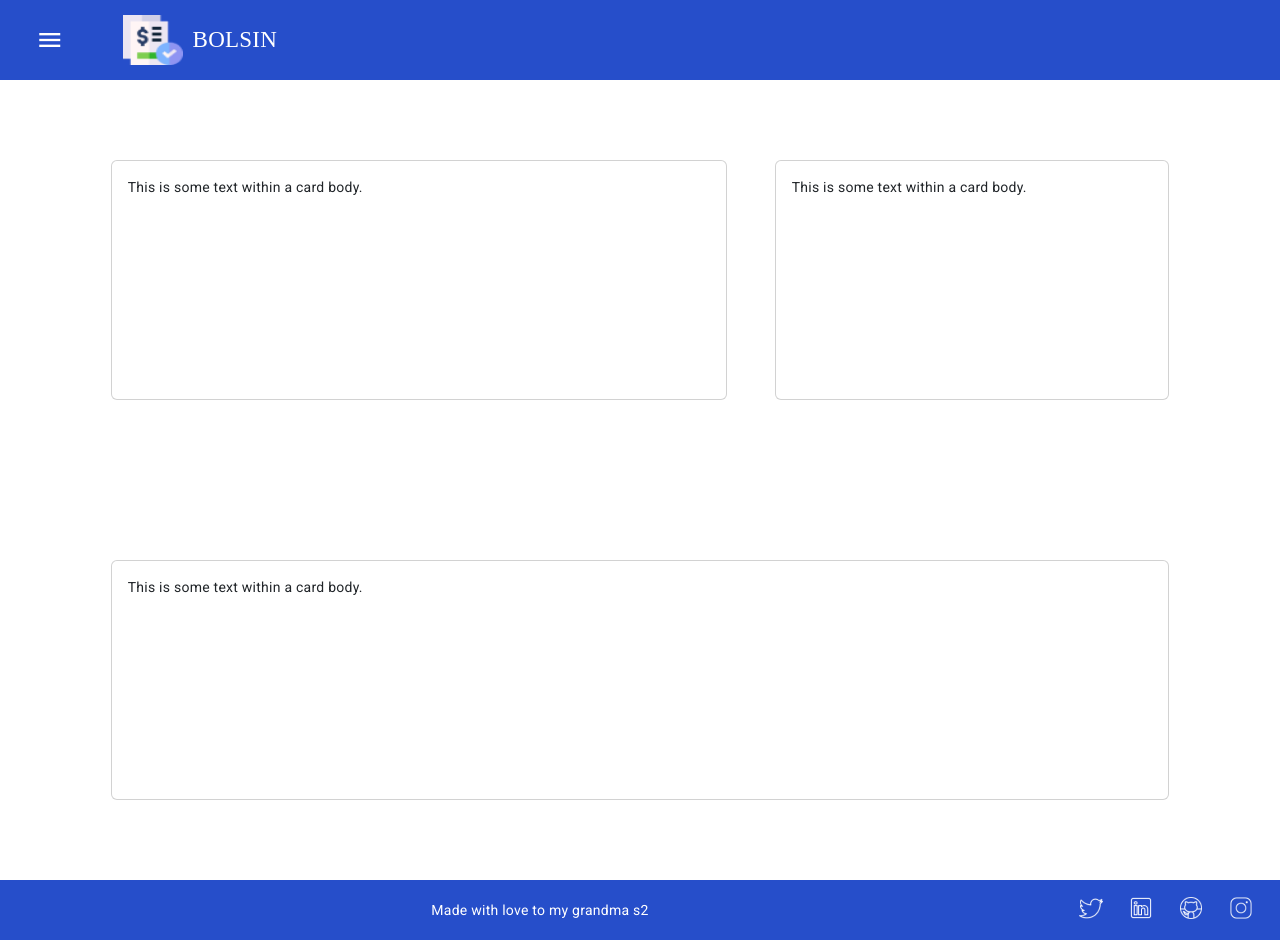
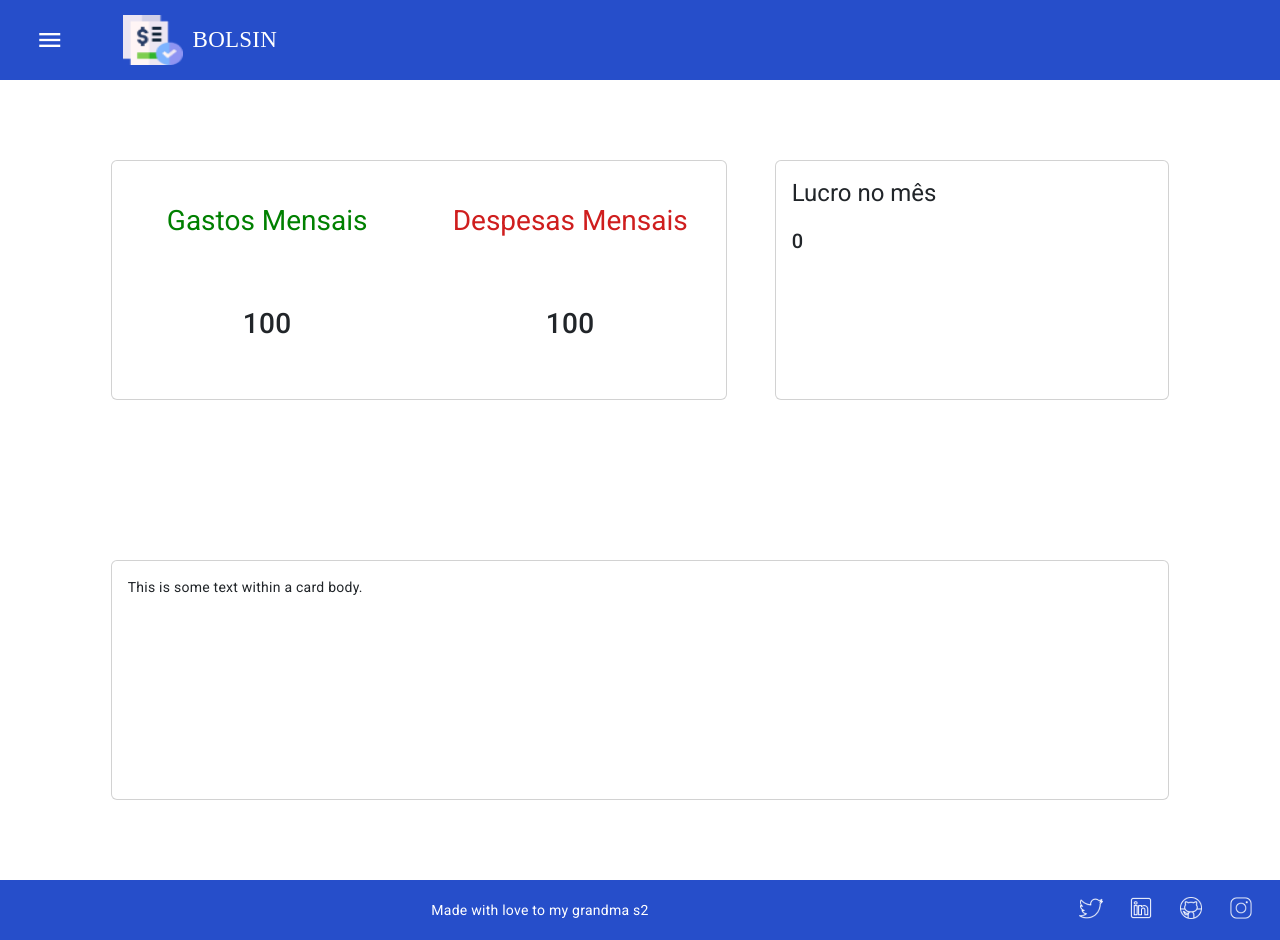
Before and after one commit to GustSilvaJR/ManageBills_Front, an Angular app: page /pages in a window 1280 px wide. Built offline with nearby package versions, Linux system fonts and the light colour scheme; a web font is replaced by a local one.

Commit message:
Desenvolvendo e estruturando forma que os cards irão exibir seu conteudo, card de gasto|despesa e lucro

```diff
--- a/src/app/pages/dashboard/dashboard.component.html
+++ b/src/app/pages/dashboard/dashboard.component.html
@@ -1,23 +1,33 @@
 <div style="
     height: 100%;;" class=" row d-flex gx-5 justify-content-center align-items-center">
 
-    <div class="col-md-6" >
+    <div class="col-md-6">
         <div class="card">
-            <div class="card-body">
-              This is some text within a card body.
+            <div class="card-body row">
+                <div class="text-center col-md-6">
+                    <h1 id="card-gastos" class="title">Gastos Mensais</h1>
+                    <h2>100</h2>
+                </div>
+
+                <div class="text-center col-md-6">
+                    <h1 id="card-despesas" class="title">Despesas Mensais</h1>
+                    <h2>100</h2>
                 </div>
             </div>
         </div>
 
-    <div class="col-md-4"  >
+    </div>
+
+    <div class="col-md-4">
         <div class="card">
             <div class="card-body">
-              This is some text within a card body.
+                <h1>Lucro no mês</h1>
+                <h2>0</h2>
             </div>
         </div>
     </div>
 
-    <div class="col-md-10" >
+    <div class="col-md-10">
         <div class="card">
             <div class="card-body">
                 This is some text within a card body.
--- a/src/app/pages/dashboard/dashboard.component.scss
+++ b/src/app/pages/dashboard/dashboard.component.scss
@@ -13,6 +13,31 @@
     height: 240px;
 }
 
+.card-body div{
+    display: flex;
+    flex-direction: column;
+    justify-content: space-around;
+    align-items: center;
+
+    .title{
+        font-size: 2em;
+        //margin-right: auto;
+    }
+
+    #card-gastos{
+        color: green;
+
+    }
+
+    #card-despesas{
+        color:rgb(207, 30, 30);
+    }
+
+    h2{
+        font-size: 2em;
+    }
+}
+
 .balanco {
     mat-card {
         background-color: white;
```
Lines whose indentation alone changed are shown as unchanged.
